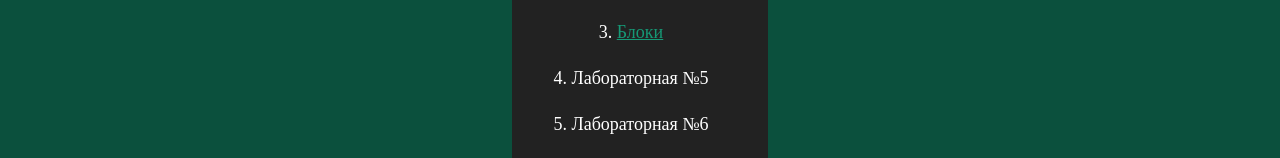
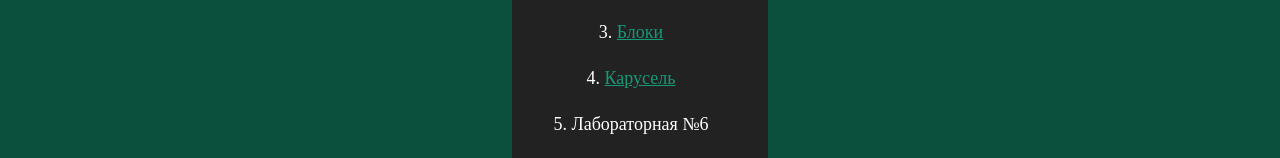
Before and after one commit to Shporgalka-Nope/VKI-Web, a plain HTML site: page index.html in a window 1280 px wide. Shown: the part 544-702 px from the top of the page. Drawn offline with Linux system fonts and the light colour scheme.

Commit message:
index update, readme update

```diff
--- a/index.html
+++ b/index.html
@@ -29,7 +29,7 @@
                     <li><a href="labs/lab2/lab2.html" target="_blank">Базовая навигация</a></li>
                     <li><a href="labs/lab3/lab3.html" target="_blank">Базовая навигация 2</a></li>
                     <li><a href="labs/lab4/lab4.html" target="_blank">Блоки</a></li>
-                    <li>Лабораторная №5</li>
+                    <li><a href="labs/lab4/lab4.html" target="_blank">Карусель</a></li>
                     <li>Лабораторная №6</li>
                     <li>Лабораторная №7</li>
                     <li>Лабораторная №8</li>
```
Also changed, not shown: 1 other file.
